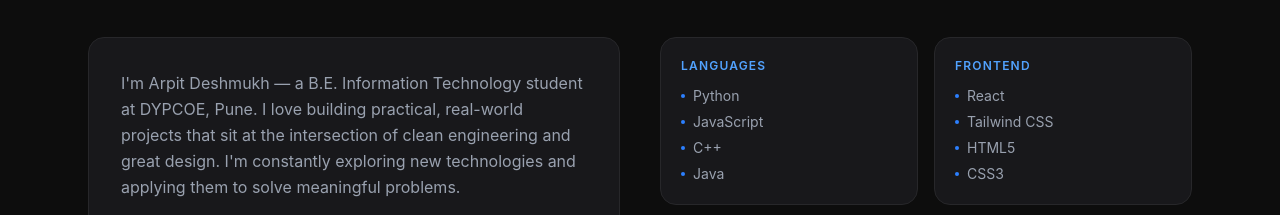
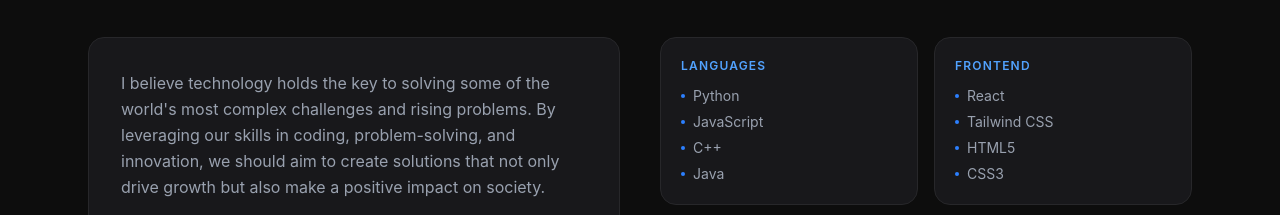
Before and after one commit to arpit-deshmukh/Portfolio-overall, a React (Vite) app in the folder client/: page / in a window 1280 px wide. Shown: the part 737-952 px from the top of the page. Built offline with nearby package versions, Linux system fonts and the light colour scheme.

Commit message:
update: about me bio section

```diff
--- a/client/src/data.js
+++ b/client/src/data.js
@@ -12,7 +12,7 @@ export const HERO_DATA = {
 };
 
 export const ABOUT_DATA = {
-  bio: "I'm Arpit Deshmukh — a B.E. Information Technology student at DYPCOE, Pune. I love building practical, real-world projects that sit at the intersection of clean engineering and great design. I'm constantly exploring new technologies and applying them to solve meaningful problems.",
+  bio: "I believe technology holds the key to solving some of the world's most complex challenges and rising problems. By leveraging our skills in coding, problem-solving, and innovation, we should aim to create solutions that not only drive growth but also make a positive impact on society.",
   traits: ["Problem Solver", "Quick Learner", "Team Player", "Creative Thinker"],
 };
 
```
